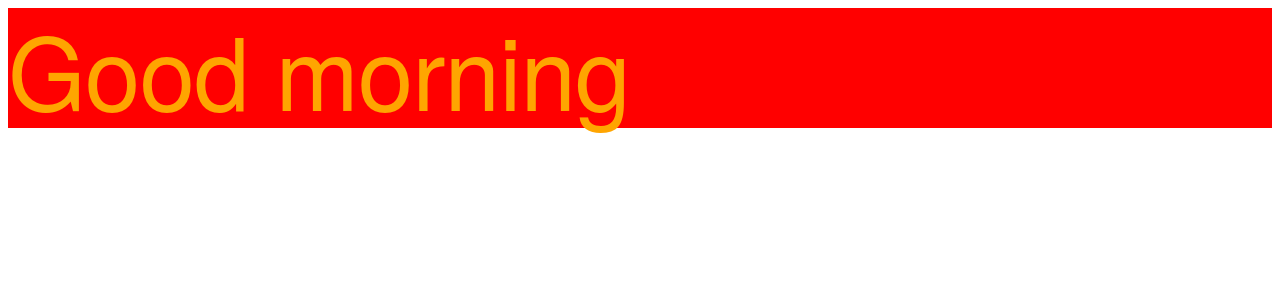
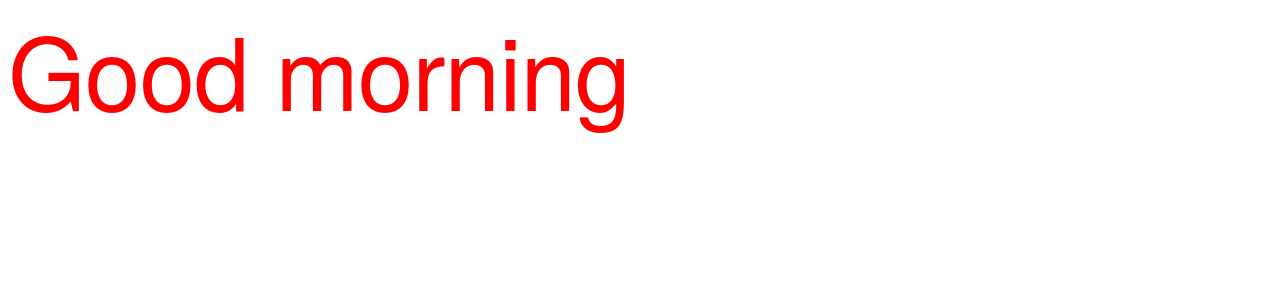
Before and after one commit to vermad843/React-Concepts, a React (Create React App) app: page / in a window 1280 px wide. Shown: the top 300 px of the page. Built offline with nearby package versions, Linux system fonts and the light colour scheme.

Commit message:
changing the color according to time

```diff
--- a/src/App.js
+++ b/src/App.js
@@ -2,23 +2,25 @@ import React from 'react';
 import './App.css';
 
 function App() {
-   const date = new Date()
+   const date = new Date(2019,10,25,10)//year/month/date/time
    const hours = date.getHours()
    let timeOfDay
 
+   const styles = {
+    fontSize : "100px"
+   }
+
    if(hours < 12) {
      timeOfDay = ' morning'
+     styles.color = "red";
    }else if (hours >= 12 && hours < 17) {
      timeOfDay = ' afternoon'
+     styles.color = "green";
    }else {
      timeOfDay = ' night'
+     styles.color = "blue";
    }
 
-   const styles = {
-     color : "orange",
-     backgroundColor : "red",
-     fontSize : "100px"
-    }
    return (
      <h1 style = {styles}>
        Good{timeOfDay}
```
